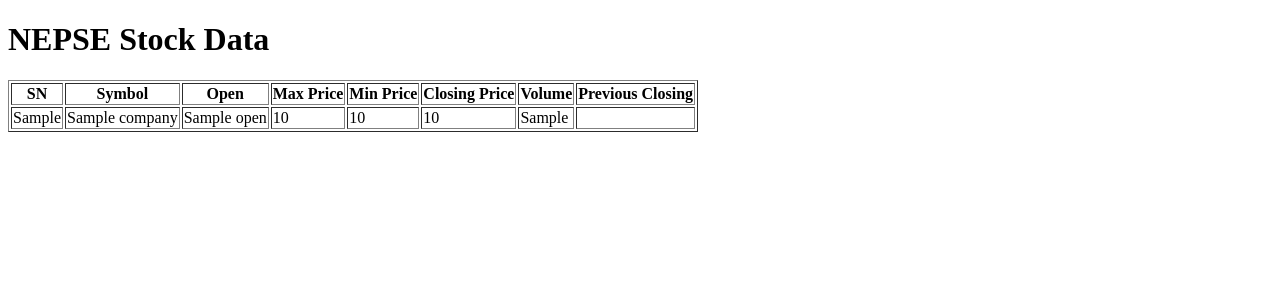
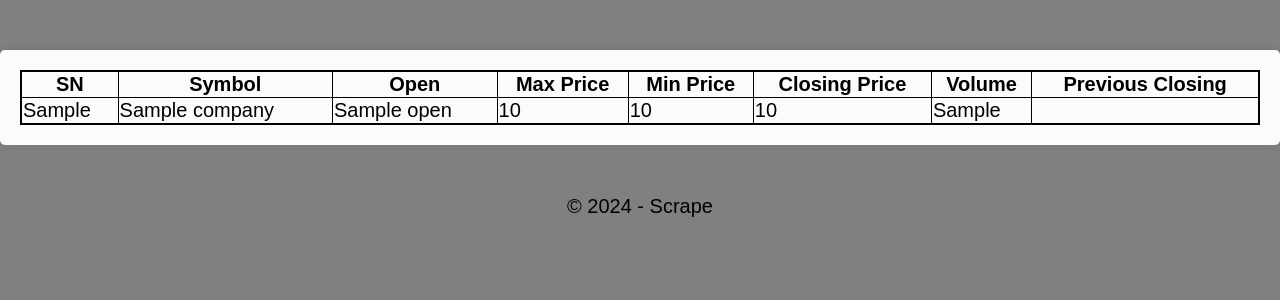
Before and after one commit to Temba23/scrape, a Django app: template templates/home.html in a window 1280 px wide. Shown: the top 300 px of the page. Run offline with Django 3.2, Linux system fonts and the light colour scheme; the template is opened without the code that fills it: most values are stand-ins (such as "Sample title", 1, 10 or a date in 2020).

Commit message:
Css Enhancements

```diff
--- a/scrape/settings.py
+++ b/scrape/settings.py
@@ -125,7 +125,10 @@
 # Static files (CSS, JavaScript, Images)
 # https://docs.djangoproject.com/en/5.1/howto/static-files/
 
-STATIC_URL = 'static/'
+STATIC_URL = "static/"
+STATICFILES_DIRS = [
+    BASE_DIR / "static"
+]
 
 # Default primary key field type
 # https://docs.djangoproject.com/en/5.1/ref/settings/#default-auto-field
--- a/scrape/urls.py
+++ b/scrape/urls.py
@@ -16,8 +16,10 @@
 """
 from django.contrib import admin
 from django.urls import path, include
+from django.conf import settings
+from django.conf.urls.static import static
 
 urlpatterns = [
     path('admin/', admin.site.urls),
     path('', include('core.urls')),
-]
+] + static(settings.STATIC_URL, document_root=settings.STATIC_ROOT)
--- /dev/null
+++ b/static/css/style.css
@@ -0,0 +1,45 @@
+body {
+    font-family: Arial, sans-serif;
+    font-size: 20px;
+    background-color: grey;
+    margin: 0;
+    padding: 0;
+}
+
+main {
+    max-width: 1500px;
+    margin: 50px auto;
+    padding: 20px;
+    background: #fbfbfb;
+    border-radius: 5px;
+    box-shadow: 0 0 10px rgba(16, 13, 13, 0.1);
+}
+.c
+{
+    text-align: center;
+}
+.table {
+    height: 50px;
+    vertical-align: bottom;
+    border: solid 2px #000;
+    border-collapse: collapse;
+    width: 100%;
+}
+
+.btn {
+    display: block;
+    width: 100%;
+    padding: 10px;
+    background: #007bff;
+    border: none;
+    border-radius: 4px;
+    color: #fff;
+    font-size: 16px;
+    cursor: pointer;
+    text-align: center;
+    margin-top: 10px;
+}
+
+.btn:hover {
+    background: #0056b3;
+}
--- a/templates/base.html
+++ b/templates/base.html
@@ -14,7 +14,7 @@
     </main>
 
     <footer>
-        <p class="">&copy; 2024 - Scrape</p>
+        <p class="c">&copy; 2024 - Scrape</p>
     </footer>
 </body>
 </html>
--- a/templates/home.html
+++ b/templates/home.html
@@ -1,12 +1,13 @@
-<!DOCTYPE html>
-<html lang="en">
-<head>
-    <meta charset="UTF-8">
-    <title>NEPSE Stock Data</title>
-</head>
-<body>
-    <h1>NEPSE Stock Data</h1>
-    <table border="1">
+{% extends 'base.html' %}
+
+{% block title %}NEPSE Stock Data{% endblock %}
+
+{% block header %}
+    NEPSE Stock Data
+{% endblock %}
+
+{% block content %}
+    <table class="table" border="1">
         <tr>
             <th>SN</th>
             <th>Symbol</th>
@@ -30,5 +31,4 @@
         </tr>
         {% endfor %}
     </table>
-</body>
-</html>
+{% endblock %}
--- a/templates/login.html
+++ b/templates/login.html
@@ -24,7 +24,7 @@
         {{ form.password.label_tag }}
         {{ form.password }}
     </div>
-    <button type="submit" class="btn btn-primary">Login</button>
+    <button type="submit" class="btn">Login</button>
 </form>
 
 {% endblock %}
```
